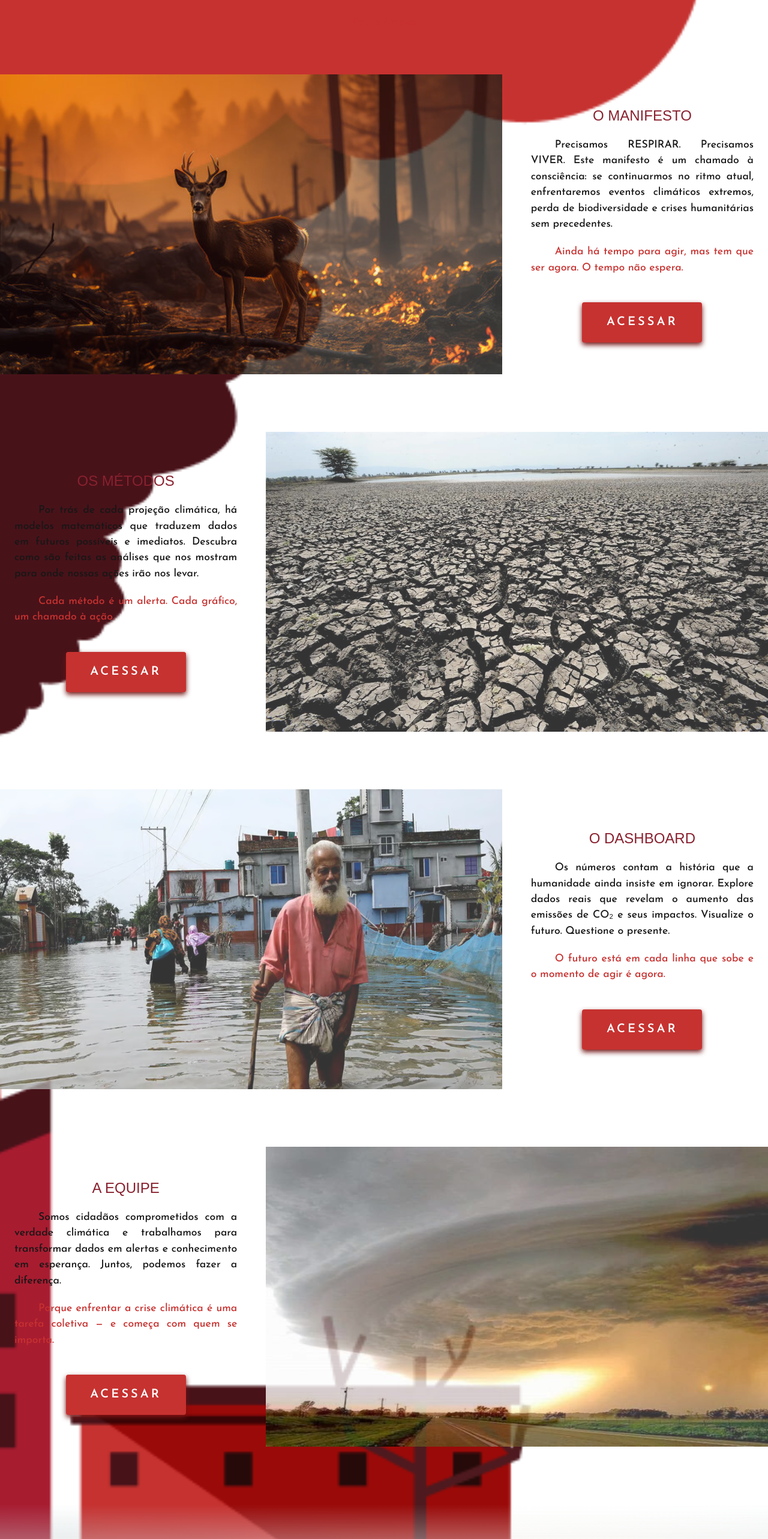
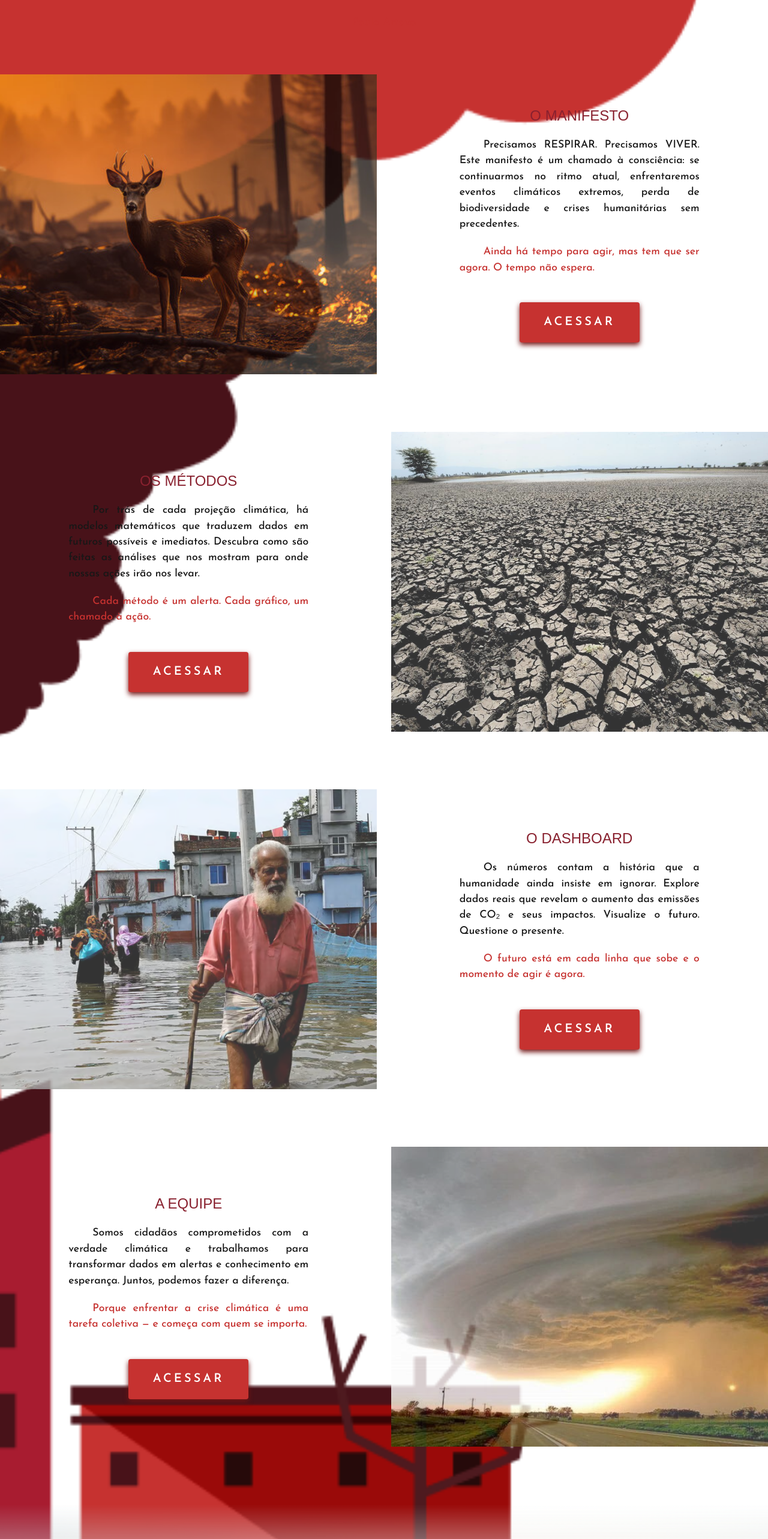
Before and after one commit to camila-braga/equacao_climatica, a Next.js app: page /home in a window 1280 px wide. Shown: the part 880-3446 px from the top of the page at 60% size. Built offline with nearby package versions, Linux system fonts and the light colour scheme; a web font is replaced by a local one.

Commit message:
Ajuste imagens

```diff
--- a/src/app/(base)/home/page.tsx
+++ b/src/app/(base)/home/page.tsx
@@ -71,14 +71,14 @@ export default function Home() {
 
       {/* Parte manifesto*/}
       <div className="relative flex flex-col md:flex-row gap-6 mb-24">
-        <div className="w-full md:w-2/3 h-[400px] md:h-[500px]">
+        <div className="w-full md:w-1/2 h-[400px] md:h-[500px]">
           <img
             src="/img_home1.jpg"
             alt="Imagem de veado em floresta queimada"
-            className="w-full h-full object-cover md:object-fill opacity-80"
+            className="w-full h-full object-cover md:object-cover opacity-80"
           />
         </div>
-        <div className="w-full md:w-1/3 flex flex-col justify-center items-center text-center px-6 py-6 gap-4">
+        <div className="w-full md:w-1/2 flex flex-col justify-center items-center text-center px-6 py-6 gap-4">
           <div className="max-w-[400px] flex flex-col gap-5">
             <p className={`text-2xl md:text-[1.5em] text-[#89212F] font-bold ${iceberg.className}`}>
               O MANIFESTO
@@ -99,7 +99,7 @@ export default function Home() {
       {/* Parte métodos*/}
       <div className="relative flex flex-col md:flex-row gap-6 mb-24">
 
-        <div className="w-full md:w-1/3 flex flex-col justify-center items-center text-center px-6 py-6 gap-4 order-2 md:order-1">
+        <div className="w-full md:w-1/2 flex flex-col justify-center items-center text-center px-6 py-6 gap-4 order-2 md:order-1">
           <div className="max-w-[400px] flex flex-col gap-5">
             <p className={`text-2xl md:text-[1.5em] text-[#89212F] font-bold ${iceberg.className}`}>
               OS MÉTODOS
@@ -115,25 +115,25 @@ export default function Home() {
             <CustomButton label="Acessar" href="/metodos" />
           </div>
         </div>
-        <div className="w-full md:w-2/3 h-[400px] md:h-[500px] order-1 md:order-2">
+        <div className="w-full md:w-1/2 h-[400px] md:h-[500px] order-1 md:order-2">
           <img
             src="/img_home2.jpg"
             alt="Terra desértica"
-            className="w-full h-full object-cover md:object-fill opacity-80"
+            className="w-full h-full object-cover md:object-cover opacity-80"
           />
         </div>
       </div>
 
       {/* Parte dashboard*/}
       <div className="relative flex flex-col md:flex-row gap-6 mb-24">
-        <div className="w-full md:w-2/3 h-[400px] md:h-[500px]">
+        <div className="w-full md:w-1/2 h-[400px] md:h-[500px]">
           <img
             src="/img_home3.png"
             alt="Homem andando numa rua alagada por enchentes"
-            className="w-full h-full object-cover md:object-fill opacity-80"
+            className="w-full h-full object-cover md:object-cover opacity-80"
           />
         </div>
-        <div className="w-full md:w-1/3 flex flex-col justify-center items-center text-center px-6 py-6 gap-4">
+        <div className="w-full md:w-1/2 flex flex-col justify-center items-center text-center px-6 py-6 gap-4">
           <div className="max-w-[400px] flex flex-col gap-5">
             <p className={`text-2xl md:text-[1.5em] text-[#89212F] font-bold ${iceberg.className}`}>
               O DASHBOARD
@@ -154,7 +154,7 @@ export default function Home() {
       {/* Parte equipe*/}
       <div className="relative flex flex-col md:flex-row gap-6 mb-24">
 
-        <div className="w-full md:w-1/3 flex flex-col justify-center items-center text-center px-6 py-6 gap-4 order-2 md:order-1">
+        <div className="w-full md:w-1/2 flex flex-col justify-center items-center text-center px-6 py-6 gap-4 order-2 md:order-1">
           <div className="max-w-[400px] flex flex-col gap-5">
             <p className={`text-2xl md:text-[1.5em] text-[#89212F] font-bold ${iceberg.className}`}>
               A EQUIPE
@@ -169,11 +169,11 @@ export default function Home() {
             <CustomButton label="Acessar" href="/metodos" />
           </div>
         </div>
-        <div className="w-full md:w-2/3 h-[400px] md:h-[500px] order-1 md:order-2">
+        <div className="w-full md:w-1/2 h-[400px] md:h-[500px] order-1 md:order-2">
           <img
             src="/img_home4.jpg"
             alt="Furacão"
-            className="w-full h-full object-cover md:object-fill opacity-80"
+            className="w-full h-full object-cover md:object-cover opacity-80"
           />
         </div>
       </div>
@@ -183,7 +183,7 @@ export default function Home() {
         <img
           src="/img_home5.jpg"
           alt="Urso polar num bloco de gelo derretendo no oceano"
-          className="w-full h-full object-fill opacity-80"
+          className="w-full h-full object-fill md:object-cover opacity-80"
           style={{ maskImage: 'linear-gradient(to bottom, transparent 0%, black 20%)',
                    WebkitMaskImage: 'linear-gradient(to bottom, transparent 0%, black 20%)',}}
         />
```
